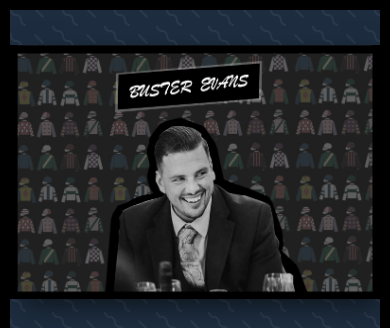
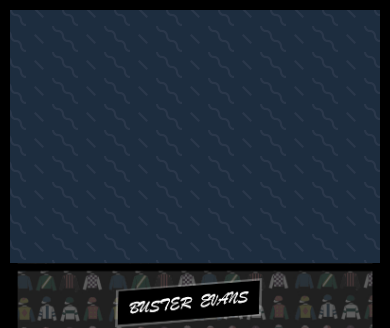
Before and after one commit to mselbekk11/buster, a plain HTML site: page index.html in a window 390 px wide. Shown: the top 328 px of the page. Drawn offline with nearby package versions, Linux system fonts and the light colour scheme.

Commit message:
fsdgfd
dssdfsd

```diff
--- a/style.css
+++ b/style.css
@@ -29,7 +29,7 @@ body {
 
 .container {
   /* background-color: #fff; */
-  background-color:#1D2D3F;
+  /* background-color:#1D2D3F; */
   width: 90vh;
   height: 60vh;
   /* padding: 50px 60px; */
@@ -51,7 +51,7 @@ text-align: center;
 
 
 .div1 {
-  background-color:#1D2D3F;
+  /* background-color:#1D2D3F; */
   /* background-color:#fff; */
   height: 100%;
   width: 100%;
@@ -223,7 +223,7 @@ h2.no-breaks {
 @media only screen and (max-width: 850px) {
   .container {
     /* background-color: #fff; */
-    background-color: #1D2D3F;
+    /* background-color: #1D2D3F; */
     width: 70vh;
     height: 50vh;
 }
@@ -232,8 +232,19 @@ h2.no-breaks {
 @media only screen and (max-width: 650px) {
   .container {
     /* background-color: #fff; */
-    background-color: #1D2D3F;
+    background-color:none!important;
     width: 50vh;
-    height: 30vh;
-    margin-top: -500px;;
+    height: 100%;
+    /* margin-top: -200px; */
+    display: flex;
+flex-direction: column;
+align-items: center;
+justify-content: center;
+box-shadow: none;
 }
+
+.container img {
+  width: 100%;
+  height: 100%;
+}
+}
```
